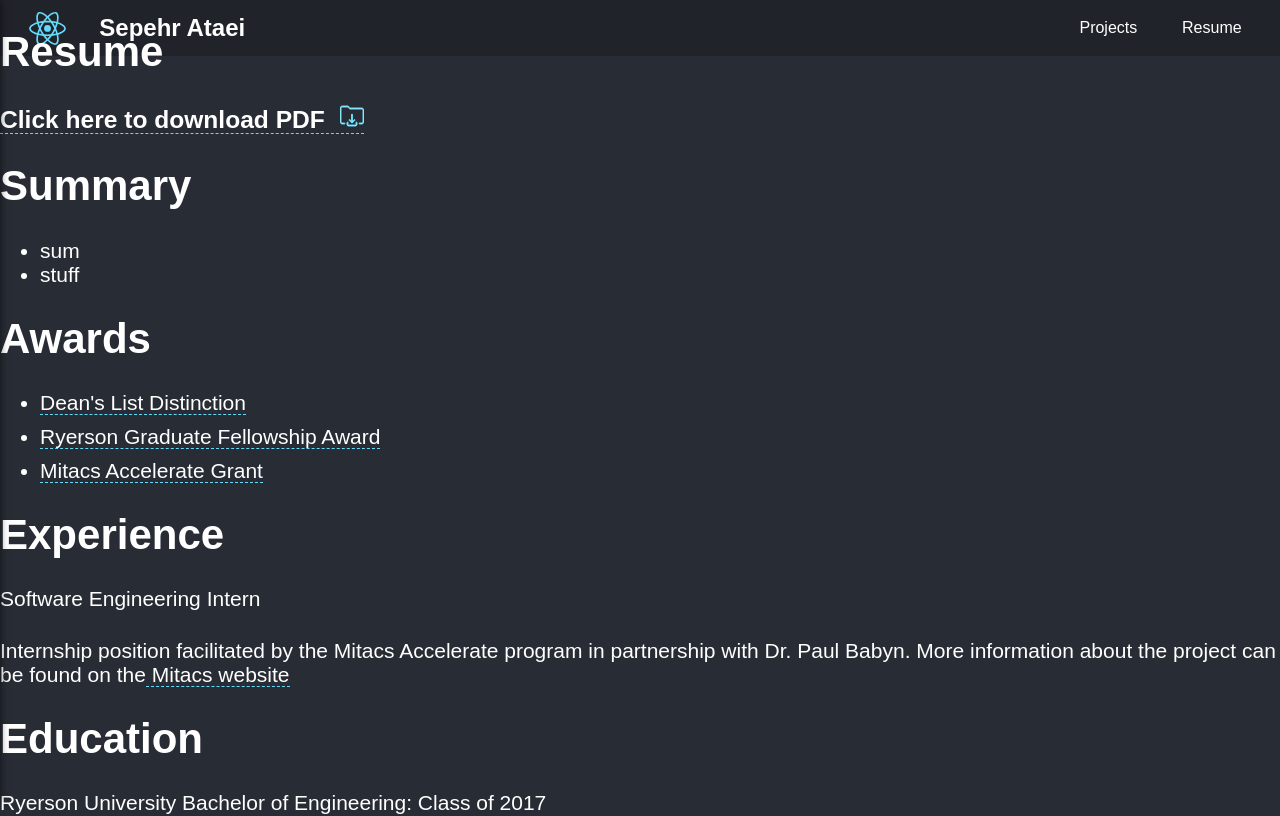
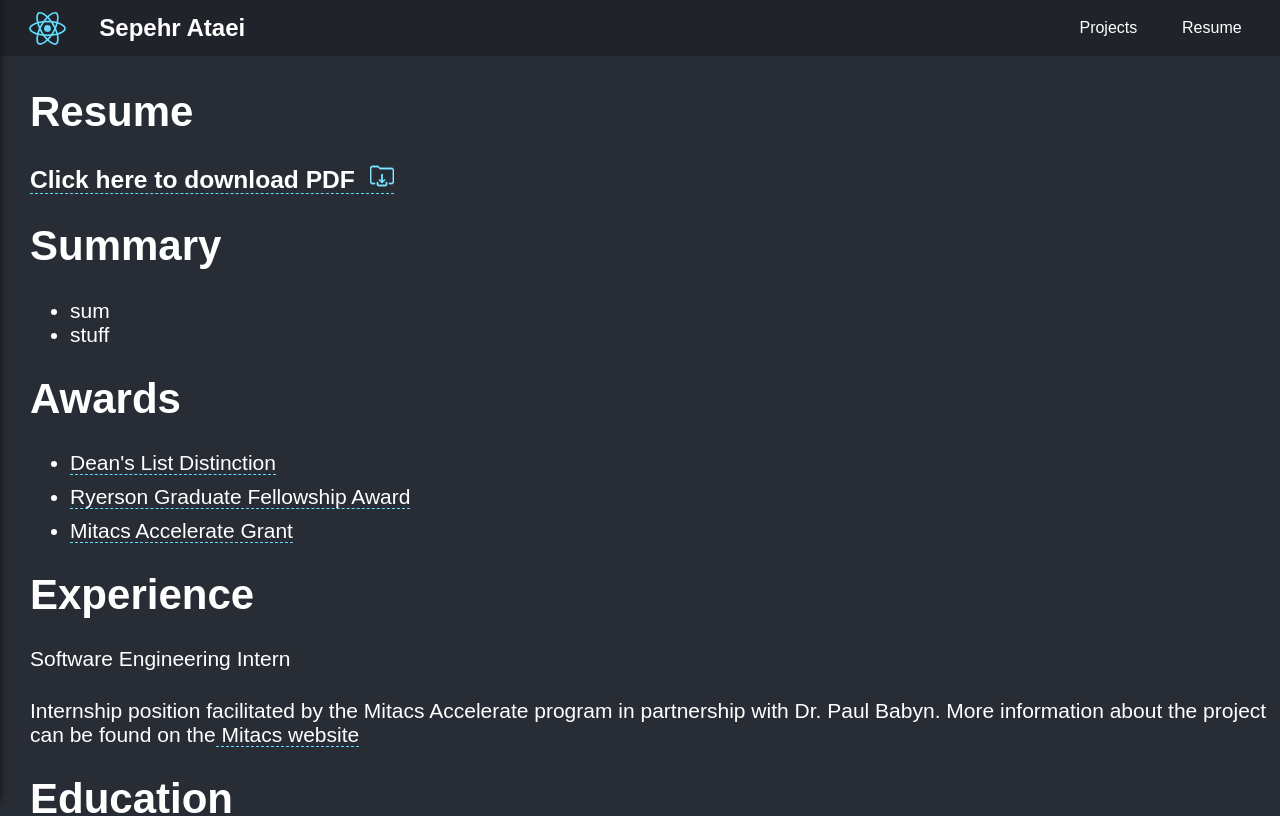
Before and after one commit to s2ataei/react-app, a React (Create React App) app: page /Resume in a window 1280 px wide. Shown: the top 816 px of the page. Built offline with nearby package versions, Linux system fonts and the light colour scheme.

Commit message:
improved resume formatting and content

```diff
--- a/src/components/Resume/Resume.css
+++ b/src/components/Resume/Resume.css
@@ -1,6 +1,7 @@
 .resume {
-    position: relative;
     text-align: left;
+    margin-top: 60px;
+    margin-left: 30px;
 }
 
 .resume a {
```
